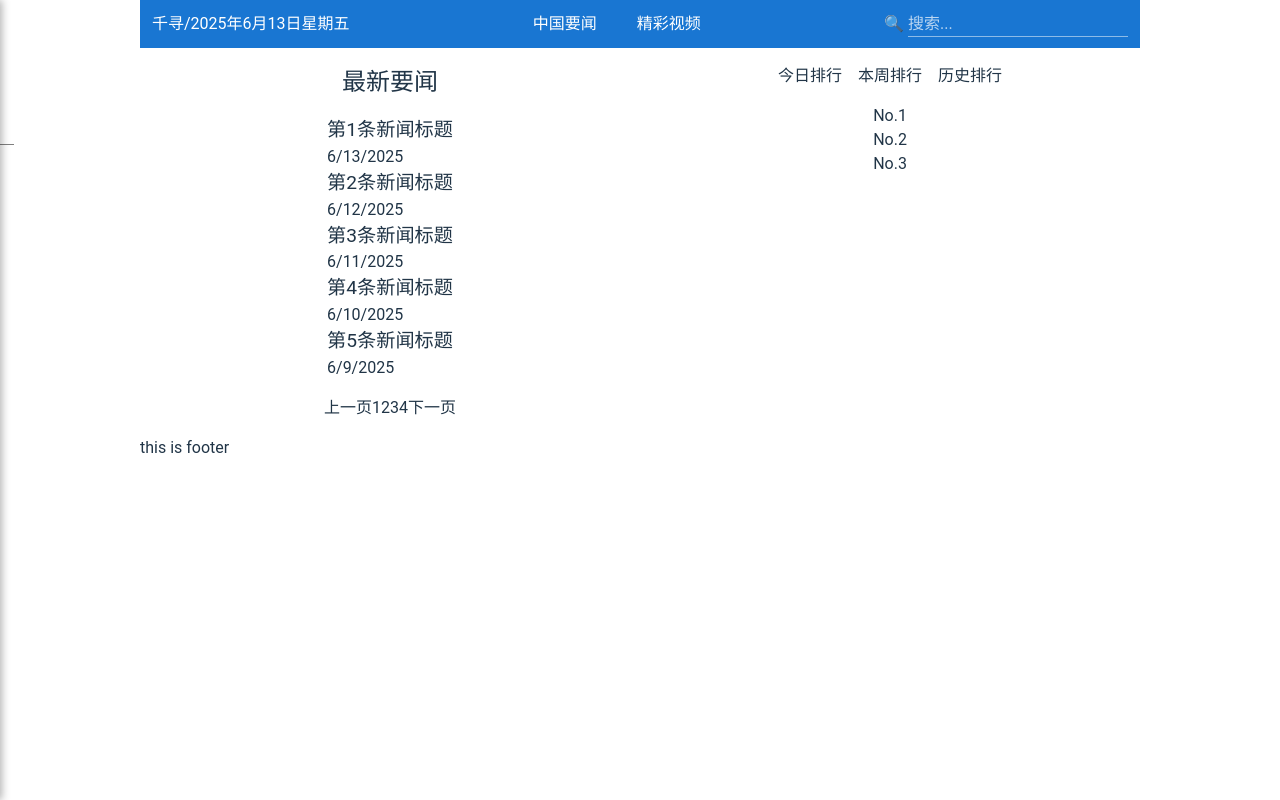
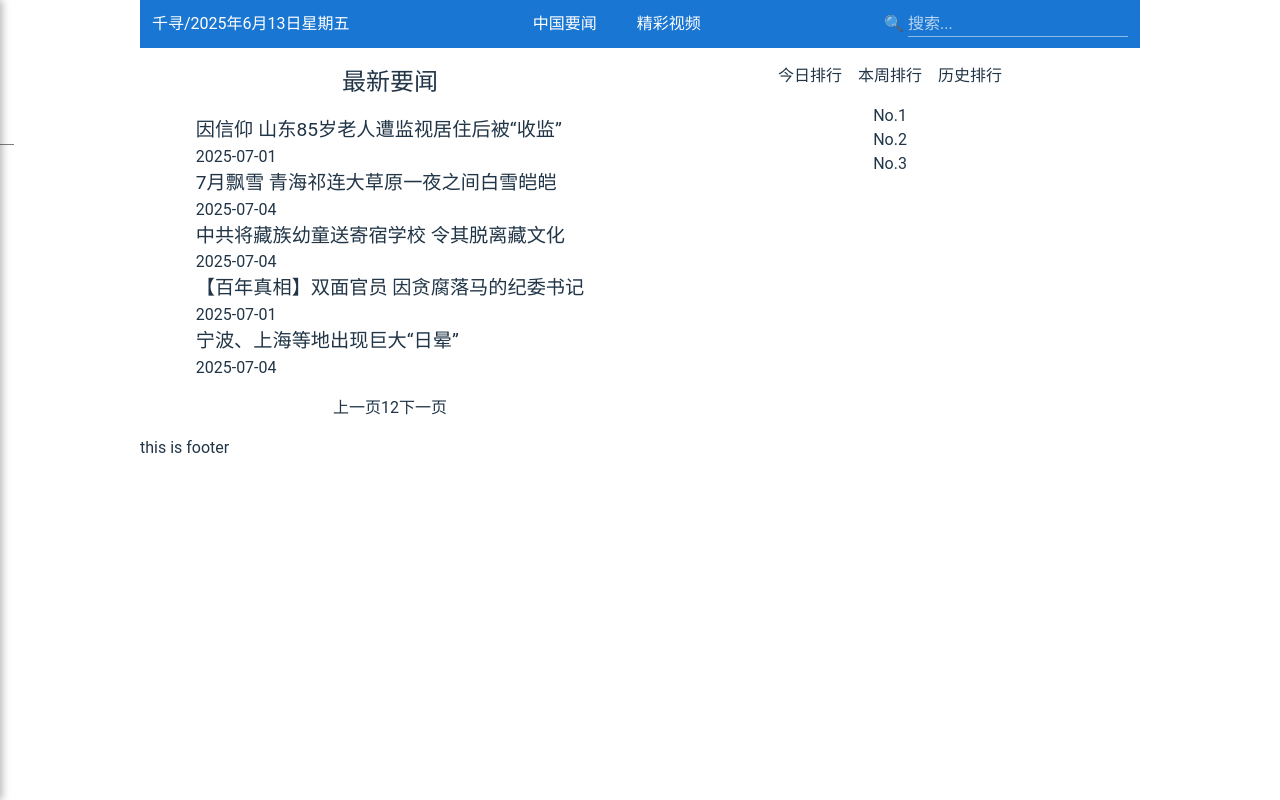
Before and after one commit to lwnl/qianxun-next, a Next.js app: page /news in a window 1280 px wide. Built offline with nearby package versions, Linux system fonts and the light colour scheme.

Commit message:
展示分页新闻内容

```diff
--- a/package.json
+++ b/package.json
@@ -9,6 +9,7 @@
     "lint": "next lint"
   },
   "dependencies": {
+    "axios": "^1.10.0",
     "next": "15.3.3",
     "react": "^19.0.0",
     "react-dom": "^19.0.0",
@@ -22,6 +23,7 @@
     "@types/react-dom": "^19",
     "eslint": "^9",
     "eslint-config-next": "15.3.3",
+    "prettier": "^3.6.2",
     "tailwindcss": "^4",
     "typescript": "^5"
   }
--- /dev/null
+++ b/src/app/api/scrape.ts
@@ -0,0 +1,26 @@
+import axios from 'axios'
+import { NextApiRequest, NextApiResponse } from 'next';
+import { extractContent } from '../utils/extractContent';
+
+export default async function handler(req: NextApiRequest, res: NextApiResponse) {
+  const { url } = req.query
+  if (!url || typeof url !== 'string') {
+    res.status(400).json({ error: '请提供有效url' });
+    return;
+  }
+
+  try {
+    const response = await axios.get(url, {
+      headers: {
+        'User-Agent': 'Mozilla/5.0',
+      }
+    })
+    const content = extractContent(response.data.toString());
+    res.json({ content });
+  } catch (error) {
+    res.status(500).json({
+      error: '抓取失败',
+      detail: (error as Error).message
+    })
+  }
+}
--- a/src/app/news/[id]/page.tsx
+++ b/src/app/news/[id]/page.tsx
@@ -1,17 +1,38 @@
+"use client";
 import { notFound } from "next/navigation";
 import { newsList } from "../mockData";
+import { useEffect, useState } from "react";
+import axios from "axios";
 
 export default function NewsDetailPage({ params }: { params: { id: string } }) {
-  const newsId = parseInt(params.id, 10);
-  const news = newsList.find((news) => news.id === newsId);
+  const [news, setNews] = useState(() => {
+    const newsId = parseInt(params.id, 10);
+    return newsList.find((news) => news.id === newsId) || null;
+  });
 
-  if (!news) return notFound;
+  useEffect(() => {
+    const fetchContent = async () => {
+      try {
+        const apiUrl = "http://localhost:3000/api/scrape";
+        const res = await axios.get(apiUrl, { params: { url: news?.url } });
+        setNews((prevNews) =>
+          prevNews ? { ...prevNews, content: res.data.content } : prevNews
+        );
+      } catch (error) {
+        console.log("获取内容失败", error);
+      }
+    };
+    if (!news) return;
+    fetchContent();
+  }, [news?.url]);
+
+  if (!news) return notFound();
 
   return (
     <div className="newsDetail">
       <h2>{news.title}</h2>
       <p>日期： {news.createdAt}</p>
-      <p>{news.content}</p>
+      <div dangerouslySetInnerHTML={{ __html: news.content }}></div>
     </div>
   );
 }
--- a/src/app/news/mockData.ts
+++ b/src/app/news/mockData.ts
@@ -1,26 +1,52 @@
-export const newsList = Array.from({ length: 20 }, (_, index) => {
-  const date = new Date();
-  date.setDate(date.getDate() - index); // 今天开始，往前推一天、两天...
-  return {
-    id: index + 1,
-    title: `第${index + 1}条新闻标题`,
-    content: `这是第${index + 1}条新闻的简短内容， ${randomText(100)}。`,
-    editor: `编辑${index + 1}`,
-    createdAt: date.toLocaleDateString(),
-  };
-}) as {
+export interface News {
   id: number;
   title: string;
+  url: string;
   content: string;
-  editor: string;
   createdAt: string;
-}[];
+}
 
-function randomText (length: number): string {
-  let text = ''
-  for (let i = 0; i < length; i++) {
-    const charCode = Math.floor(Math.random() * (0x9FA5 - 0x4E00)) + 0x4E00
-    text += String.fromCharCode(charCode)
+export const newsList: News[] = [
+  {
+    id: 1,
+    title: "因信仰 山东85岁老人遭监视居住后被“收监”",
+    url: "https://www.epochtimes.com/gb/25/7/1/n14542692.htm",
+    content: "",
+    createdAt: "2025-07-01"
+  },
+  {
+    id: 2,
+    title: "7月飘雪 青海祁连大草原一夜之间白雪皑皑",
+    url: "https://www.epochtimes.com/gb/25/7/4/n14544734.htm",
+    content: "",
+    createdAt: "2025-07-04"
+  },
+  {
+    id: 3,
+    title: "中共将藏族幼童送寄宿学校 令其脱离藏文化",
+    url: "https://www.epochtimes.com/gb/25/7/4/n14544722.htm",
+    content: "",
+    createdAt: "2025-07-04"
+  },
+  {
+    id: 4,
+    title: "【百年真相】双面官员 因贪腐落马的纪委书记",
+    url: "https://www.epochtimes.com/gb/25/7/1/n14542809.htm",
+    content: "",
+    createdAt: "2025-07-01"
+  },
+  {
+    id: 5,
+    title: "宁波、上海等地出现巨大“日晕”",
+    url: "https://www.epochtimes.com/gb/25/7/4/n14544699.htm",
+    content: "",
+    createdAt: "2025-07-04"
+  },
+  {
+    id: 6,
+    title: "荷兰指控俄军广泛使用化武 吁加大制裁",
+    url: "https://www.epochtimes.com/gb/25/7/4/n14544672.htm",
+    content: "",
+    createdAt: "2025-07-04"
   }
-  return text
-}
+];
--- a/src/app/news/page.tsx
+++ b/src/app/news/page.tsx
@@ -6,7 +6,7 @@ import "./NewsPage.scss";
 import Link from "next/link";
 
 const pageSize: number = 5;
-const totalPages: number = Math.floor(newsList.length / pageSize);
+const totalPages: number = Math.ceil(newsList.length / pageSize);
 
 export default function NewsPage() {
   const [currentPage, setCurrentPage] = useState<number>(1);
--- /dev/null
+++ b/src/app/utils/extractContent.ts
@@ -0,0 +1,13 @@
+export function extractContent(rawHtml: string): string {
+  const match = rawHtml.match(/【大纪元[\s\S]*?责任编辑：[^#<]{1,20}#?/);
+
+  if (!match) {
+    return '未能提取正文';
+  }
+
+  return match[0]
+    .trim()
+    .replace(/【大纪元[^】]*】/, '')         // 删除前缀
+    .replace(/（大纪元[^）]*）/g, '')        // 删除括号版权信息
+    .replace(/\r?\n/g, '<br>');              // 替换换行符
+}
```
Also changed, not shown: 1 other file (tests, documents, lock files or other folders).
